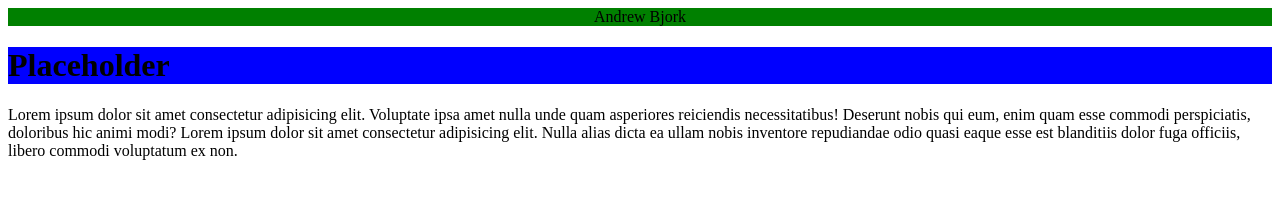
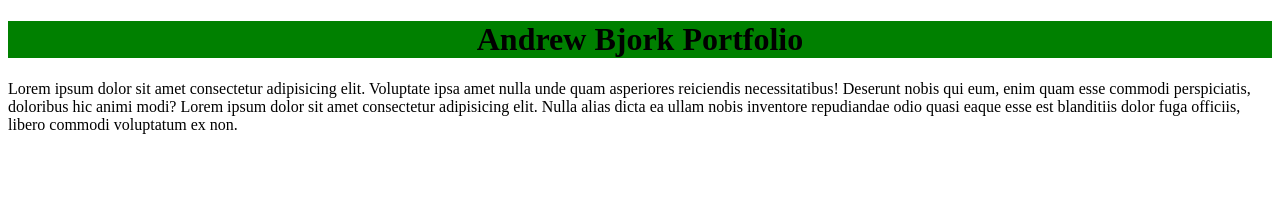
Before and after one commit to bjork1/Basic-Portfolio, a plain HTML site: page index.html in a window 1280 px wide. Drawn offline with Linux system fonts and the light colour scheme; files that its build step writes are made by us from their sources.

Commit message:
update css

```diff
--- a/assets/css/style.css
+++ b/assets/css/style.css
@@ -1,11 +1,9 @@
-header {
+h1 {
     background-color: green;
     text-align: center;
+};
+p {
+    background-color: blueviolet;
+    height: 500px:
+    width: 30%;
 }
-
-
-h1 {
-background-color: blue;
-
-
-}
--- a/index.html
+++ b/index.html
@@ -11,17 +11,18 @@
 </head>
 <body>
  <header>
-
-Andrew Bjork
+ <h1>
+     Andrew Bjork Portfolio
+ </h1>
 
  </header>
 
-<h1>
+<div class="container">
 
-Placeholder
+<section id="main-bio">
 
 
-</h1>
+
 
 <p>
 
@@ -30,7 +31,9 @@ Lorem ipsum dolor sit amet consectetur adipisicing elit. Nulla alias dicta ea ul
 
 </p>
 
+</section>
 
+</div>
 
 </body>
 </html>
```
